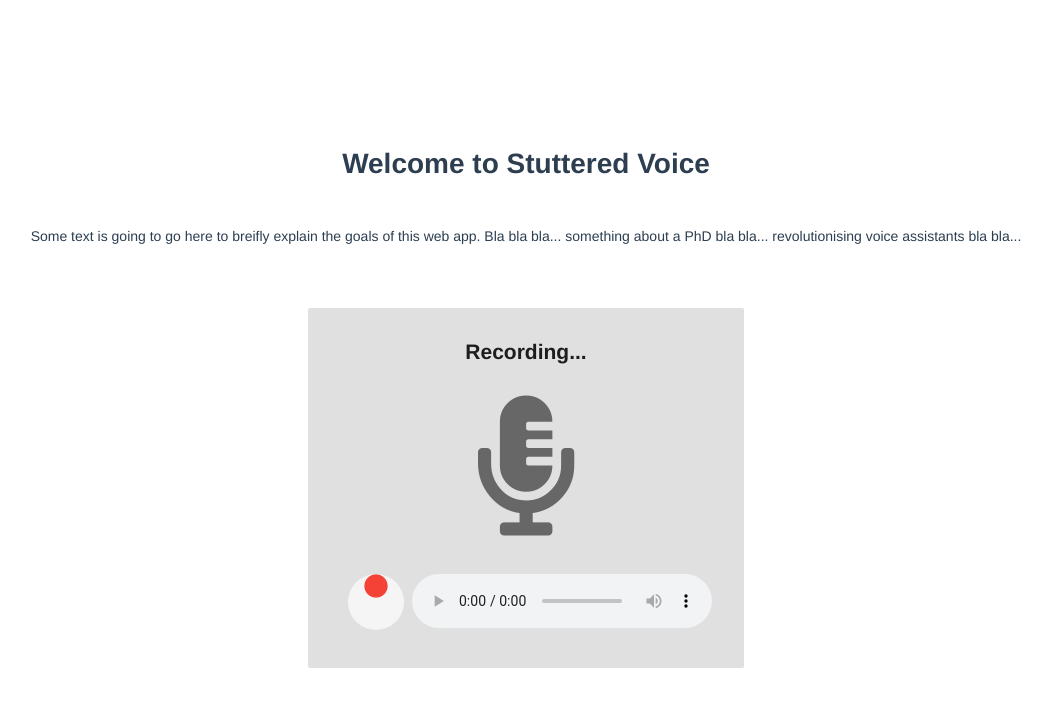
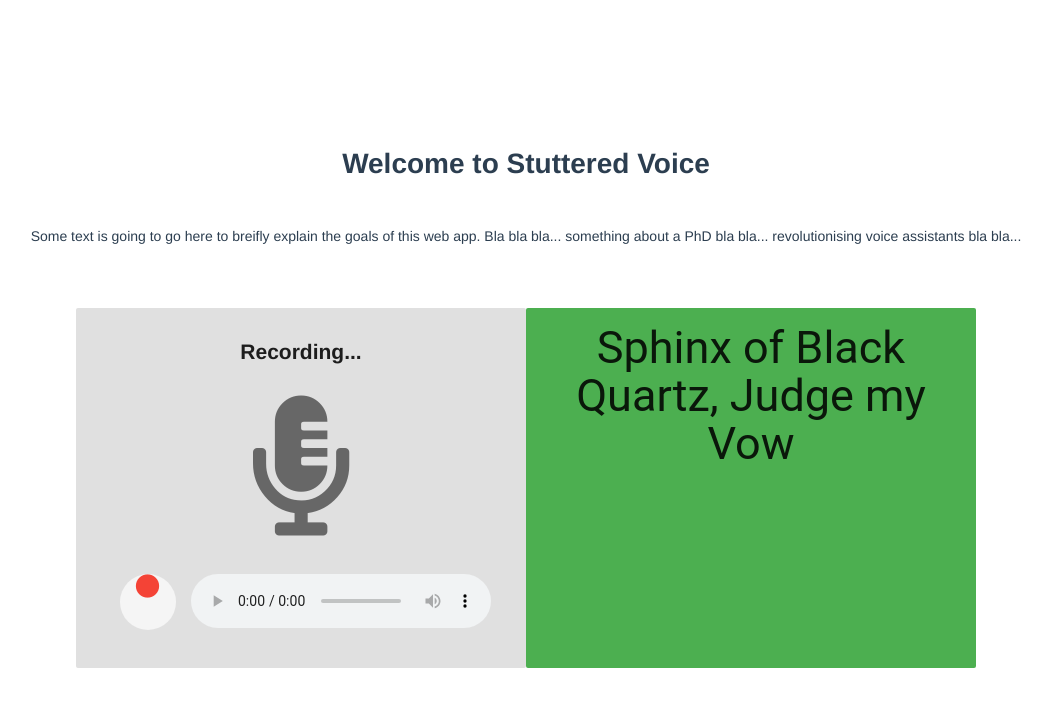
Before and after one commit to DarthEmpty/stammered-voice, a Vue app: page / in a window 1280 px wide. Shown: the top 706 px of the page, without its empty margins (114-1166 px from the left). Built offline with nearby package versions, Linux system fonts and the light colour scheme; no server answers.

Commit message:
Initialise CueCard

```diff
--- a/src/App.vue
+++ b/src/App.vue
@@ -3,7 +3,13 @@
     <v-container>
       <v-layout align-center justify-start column>
         <intro />
-        <recorder />
+
+        <v-flex>
+          <v-layout align-center justify-space-between fill-height wrap>
+            <recorder />
+            <cue-card />
+          </v-layout>
+        </v-flex>
       </v-layout>
     </v-container>
   </div>
@@ -12,12 +18,14 @@
 <script>
 import Intro from "./components/Intro.vue"
 import Recorder from "./components/Recorder.vue"
+import CueCard from "./components/CueCard.vue"
 
 export default {
   name: 'app',
   components: {
     Intro,
-    Recorder
+    Recorder,
+    CueCard
   }
 }
 </script>
--- /dev/null
+++ b/src/components/CueCard.vue
@@ -0,0 +1,22 @@
+<template>
+  <div class="cue-card">
+    <v-flex>
+      <v-card flat color="green" max-width="450" min-height="360">
+        <v-card-text class="display-2">{{ text }}</v-card-text>
+      </v-card>
+    </v-flex>
+  </div>
+</template>
+
+
+<script>
+export default {
+  name: "CueCard",
+  data() {
+    return {
+      text: "Sphinx of Black Quartz, Judge my Vow",
+      possibleTexts: []
+    }
+  },
+}
+</script>
--- a/src/components/Recorder.vue
+++ b/src/components/Recorder.vue
@@ -1,12 +1,8 @@
 <template>
   <div class="recorder">
     <v-flex>
-      <v-sheet
-        class="pa-4"
-        color="grey lighten-2"
-      >
+      <v-sheet class="pa-4" color="grey lighten-2" min-width="450" min-height="360">
         <v-layout justify-space-around column fill-height>
-
           <v-flex class="ma-2">
             <h2>Recording...</h2>
           </v-flex>
@@ -16,9 +12,11 @@
           </v-flex>
 
           <v-flex class="ma-2">
-            <v-layout align-center justify-space-between>
+            <v-layout align-center justify-space-between wrap>
               <v-flex>
-                <v-btn fab depressed
+                <v-btn
+                  fab
+                  depressed
                   color="primary"
                   :loading="loading"
                   :disabled="loading"
@@ -29,17 +27,11 @@
               </v-flex>
 
               <v-flex>
-                <audio
-                  id="player" ref="player"
-                  controls
-                  :src="blobURL"
-                />
+                <audio id="player" ref="player" controls :src="blobURL"/>
               </v-flex>
             </v-layout>
           </v-flex>
-
         </v-layout>
-
       </v-sheet>
     </v-flex>
   </div>
@@ -47,7 +39,7 @@
 
 
 <script>
-import { RecordRTCPromisesHandler } from "recordrtc"
+import { RecordRTCPromisesHandler } from "recordrtc";
 
 export default {
   name: "Recorder",
@@ -57,37 +49,36 @@ export default {
       iconState: "circle",
       loading: false,
       blobURL: ""
-    }
+    };
   },
   async mounted() {
-    let stream = await navigator.mediaDevices.getUserMedia({ audio: true })
-    let config = { type: "audio" }
+    let stream = await navigator.mediaDevices.getUserMedia({ audio: true });
+    let config = { type: "audio" };
 
-    this.recorder = new RecordRTCPromisesHandler(stream, config)
+    this.recorder = new RecordRTCPromisesHandler(stream, config);
   },
   methods: {
     startRecording() {
-      this.recorder.startRecording()
+      this.recorder.startRecording();
     },
 
     async stopRecording() {
-      await this.recorder.stopRecording()
-      let blob = await this.recorder.getBlob()
-      this.blobURL = URL.createObjectURL(blob)
+      await this.recorder.stopRecording();
+      let blob = await this.recorder.getBlob();
+      this.blobURL = URL.createObjectURL(blob);
     },
 
     async toggleRecording() {
       if (this.iconState === "circle") {
-        this.startRecording()
-        this.iconState = "stop"
-
+        this.startRecording();
+        this.iconState = "stop";
       } else {
-        this.loading = true
-        await this.stopRecording()
-        this.loading = false
-        this.iconState = "circle"
+        this.loading = true;
+        await this.stopRecording();
+        this.loading = false;
+        this.iconState = "circle";
       }
     }
   }
-}
+};
 </script>
```
